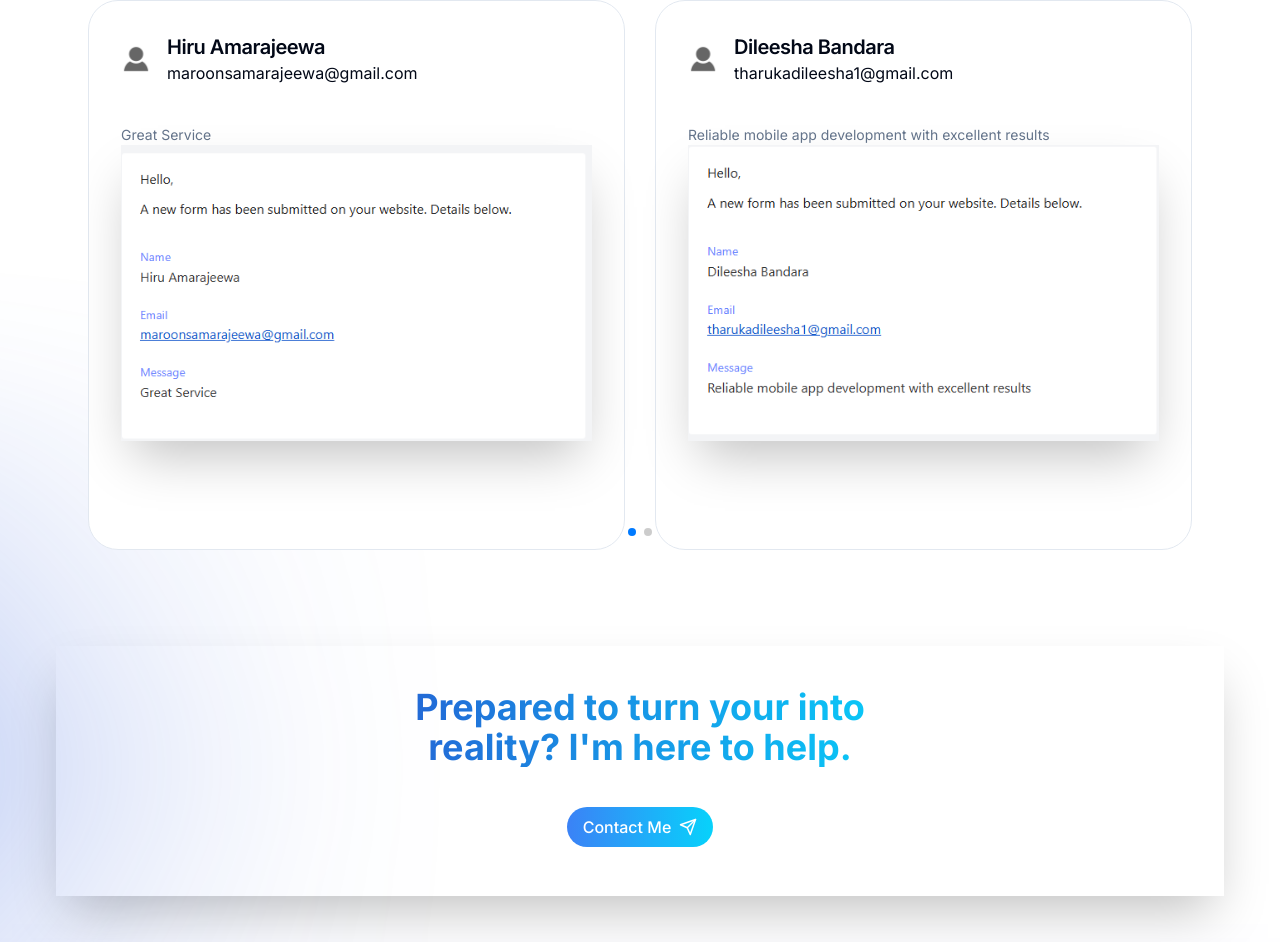
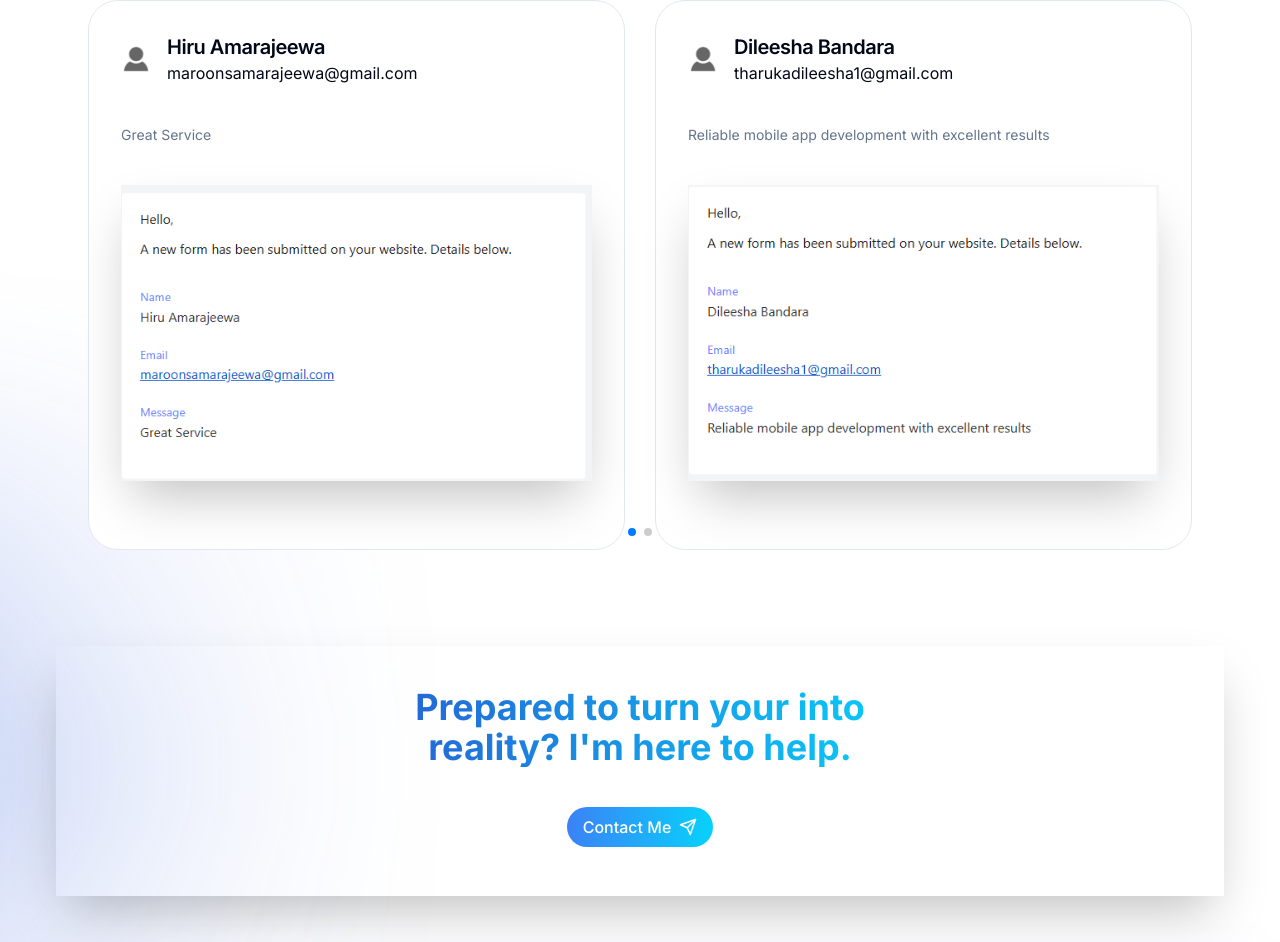
Before and after one commit to PramodMadhubhashana/portfolio, a Next.js app: page / in a window 1280 px wide. Shown: the part 4187-5129 px from the top of the page. Built offline with nearby package versions, Linux system fonts and the light colour scheme.

Commit message:
Update Reviews.jsx

```diff
--- a/components/Reviews.jsx
+++ b/components/Reviews.jsx
@@ -53,7 +53,7 @@
                         {person.review}
                       </CardDescription>
                     </div>
-                    <div className="flex justify-center items-center">
+                    <div className="flex justify-center items-center pt-10">
                       <Image src={person.image} className="relative bottom-0 shadow-2xl object-contain h-full w-full"
                         width={500}
                         height={500}
```
